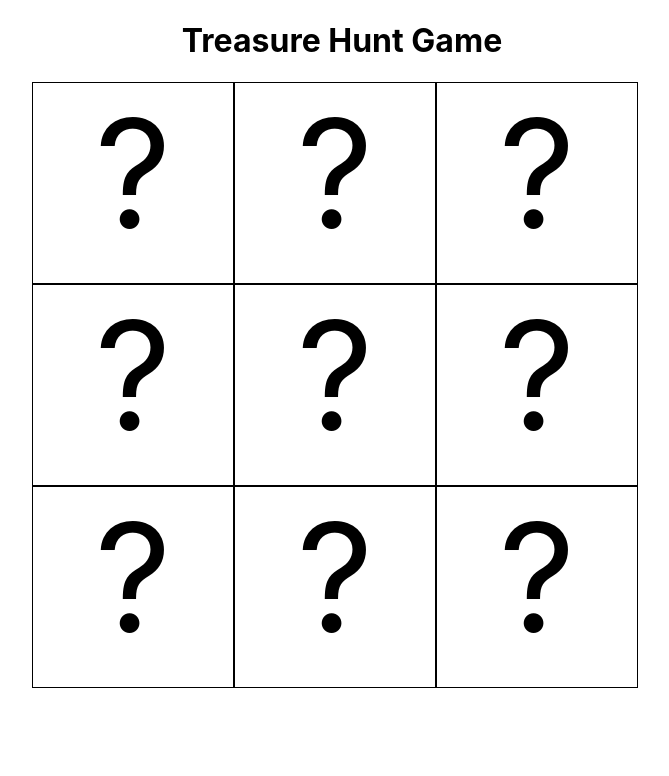
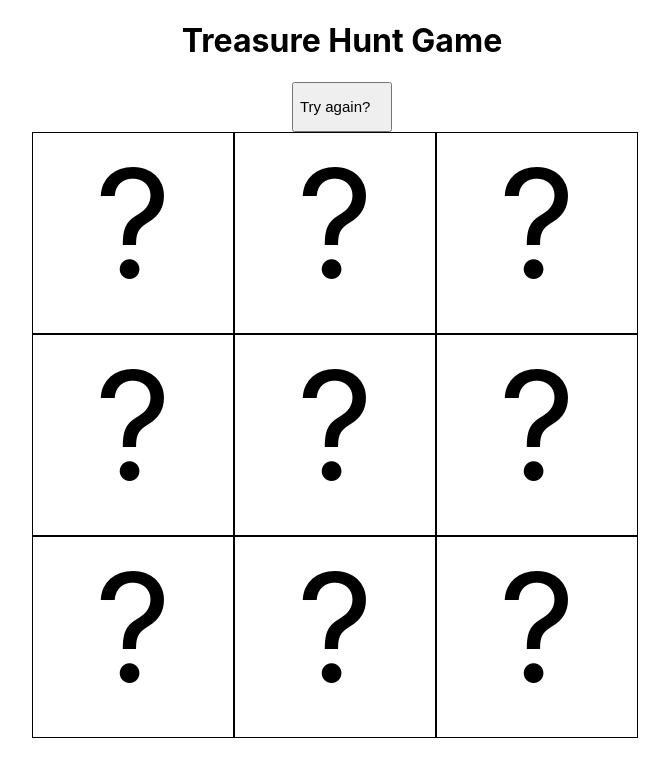
Before and after one commit to BCarta7/treasure-hunt, a React (Create React App) app: page / in a window 1280 px wide. Shown: the top 776 px of the page, without its empty margins (298-967 px from the left). Built offline with nearby package versions, Linux system fonts and the light colour scheme.

Commit message:
refresh button complete

```diff
--- a/src/App.css
+++ b/src/App.css
@@ -16,3 +16,14 @@
   width: 620px;
   margin: 0 auto;
 }
+
+button {
+  display: flex;
+  width: 100px;
+  height: 50px;
+  flex-wrap: wrap;
+  margin: 0 auto;
+  font-size: 15px;
+  text-align: center;
+  align-content: center;
+}
--- a/src/App.js
+++ b/src/App.js
@@ -37,9 +37,11 @@
   }
   }
 
+
   return (
     <>
       <h1>Treasure Hunt Game</h1>
+      <button onClick={() => window.location.reload(false)}>Try again?</button>
       <div className="gameboard">
       {board.map((value, index) => {
         return( <Square
```
